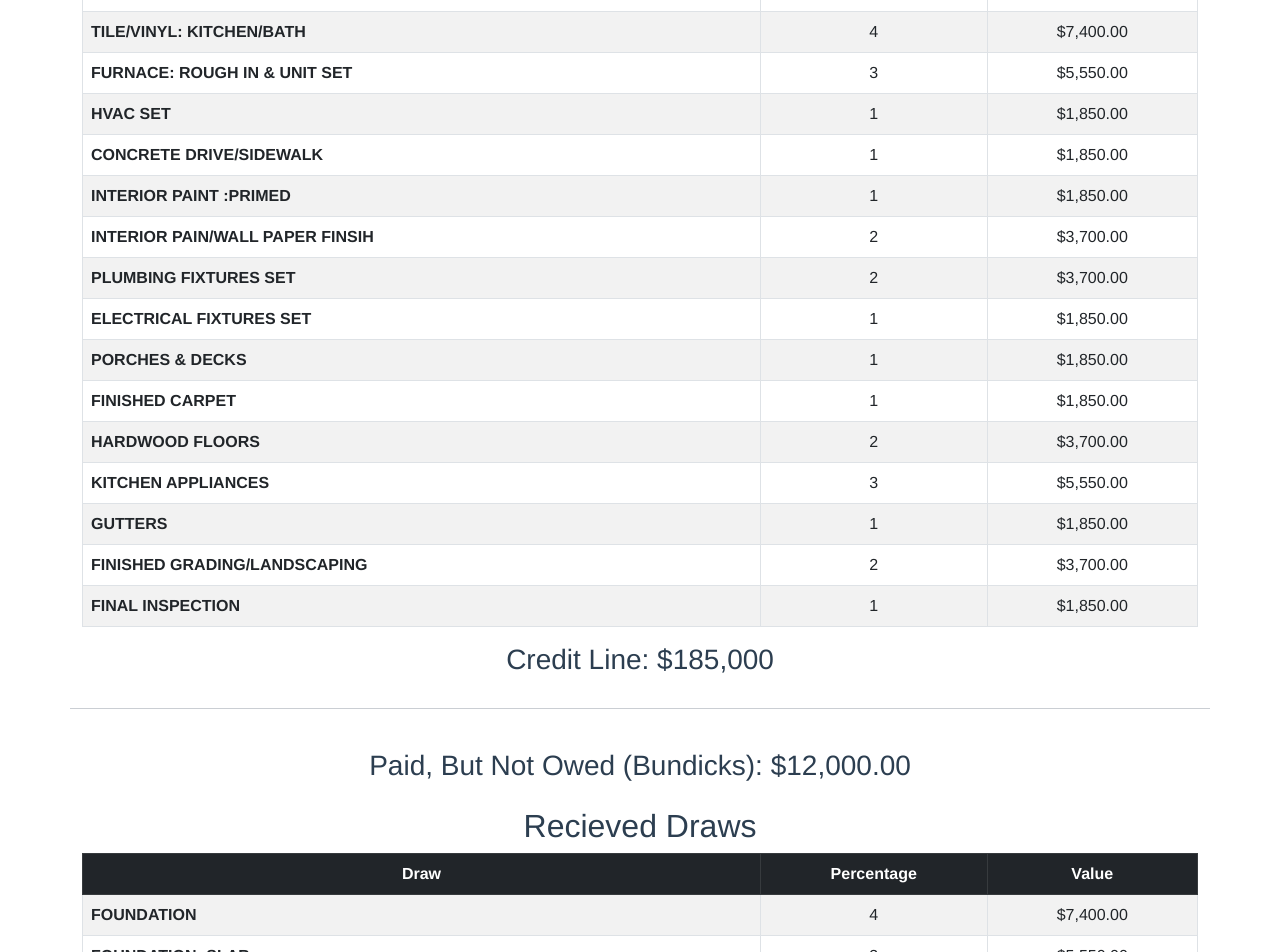
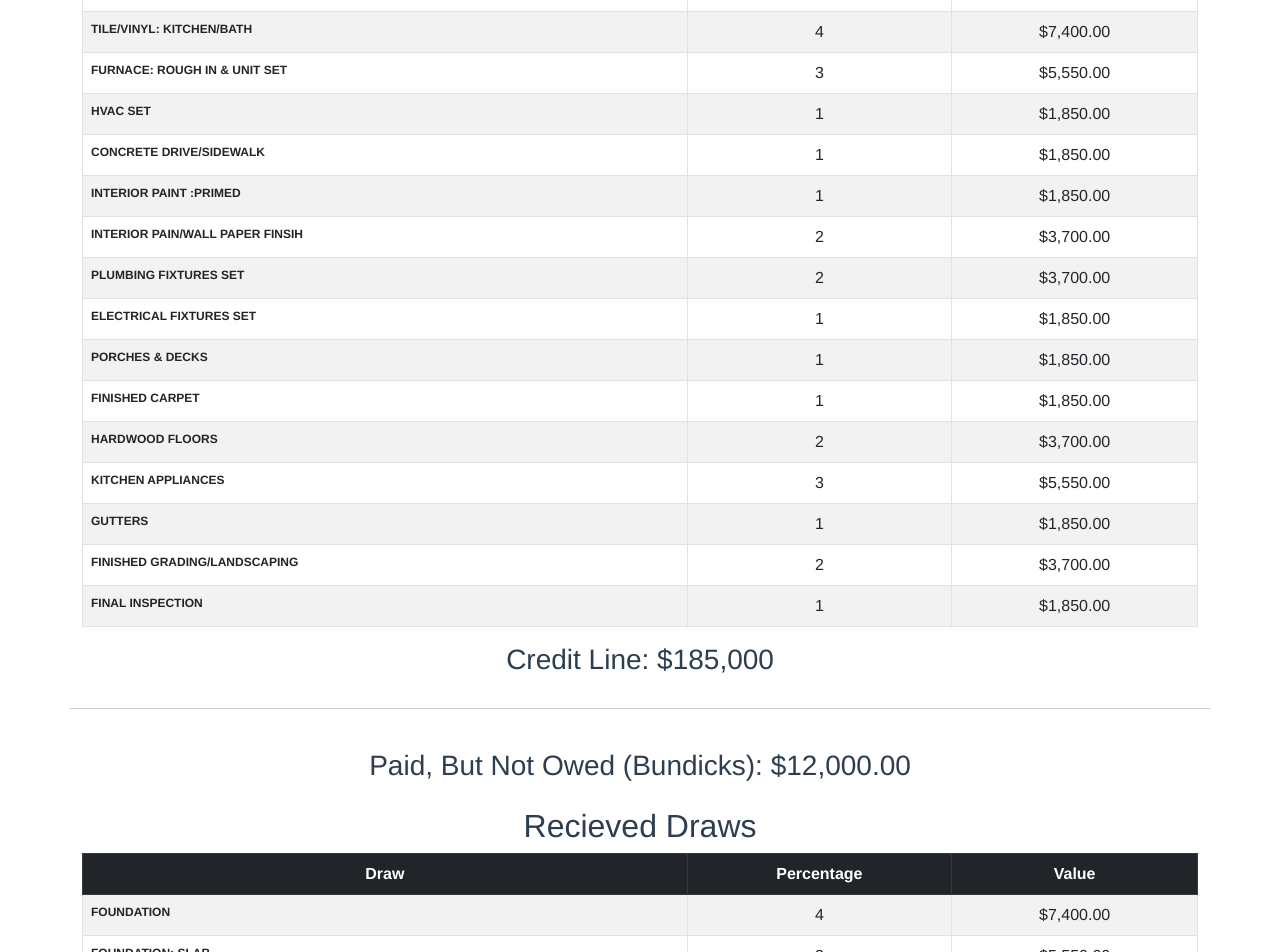
Before and after one commit to jcook3195/house-build, a Vue app: page / in a window 1280 px wide. Shown: the part 3360-4312 px from the top of the page. Built offline with nearby package versions, Linux system fonts and the light colour scheme.

Commit message:
shrunk some text for mobile

```diff
--- a/src/App.vue
+++ b/src/App.vue
@@ -219,7 +219,7 @@
           </thead>
           <tbody>
             <tr v-for="(data, index) in this.draws" :key="index">
-              <th scope="row" class="text-start">{{ index }}</th>
+              <th scope="row" class="text-start small-font">{{ index }}</th>
               <td>{{ data }}</td>
               <td>{{ calcPercentageOfTotalAndFormat(data) }}</td>
             </tr>
@@ -247,7 +247,7 @@
           </thead>
           <tbody>
             <tr v-for="(data, index) in compareDraws(this.draws, this.recievedDraws)" :key="index">
-              <th scope="row" class="text-start">{{ index }}</th>
+              <th scope="row" class="text-start small-font">{{ index }}</th>
               <td>{{ data }}</td>
               <td>{{ calcPercentageOfTotalAndFormat(data) }}</td>
             </tr>
@@ -412,4 +412,8 @@ export default {
   text-align: center;
   color: #2c3e50;
 }
+
+.small-font {
+  font-size: .75em !important;
+}
 </style>
```
Also changed, not shown: 7 other files (tests, documents, lock files or other folders).
